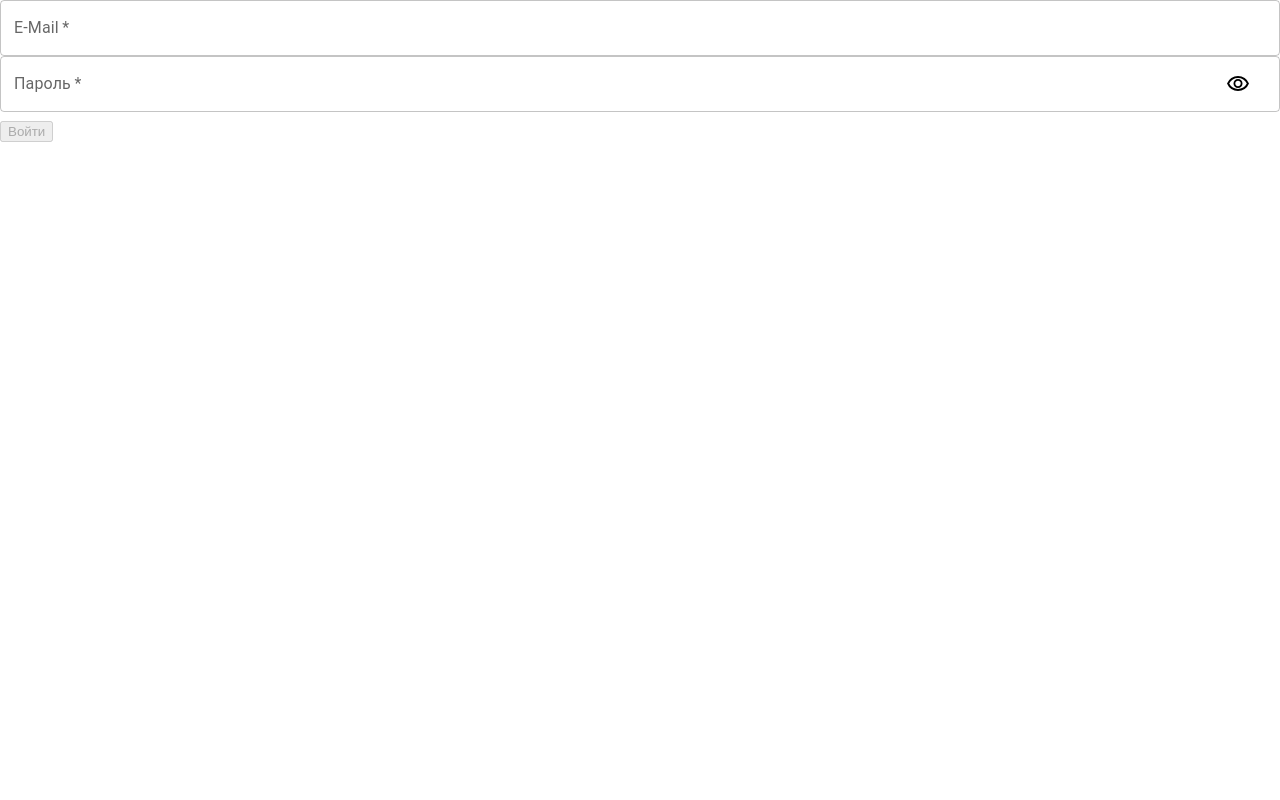
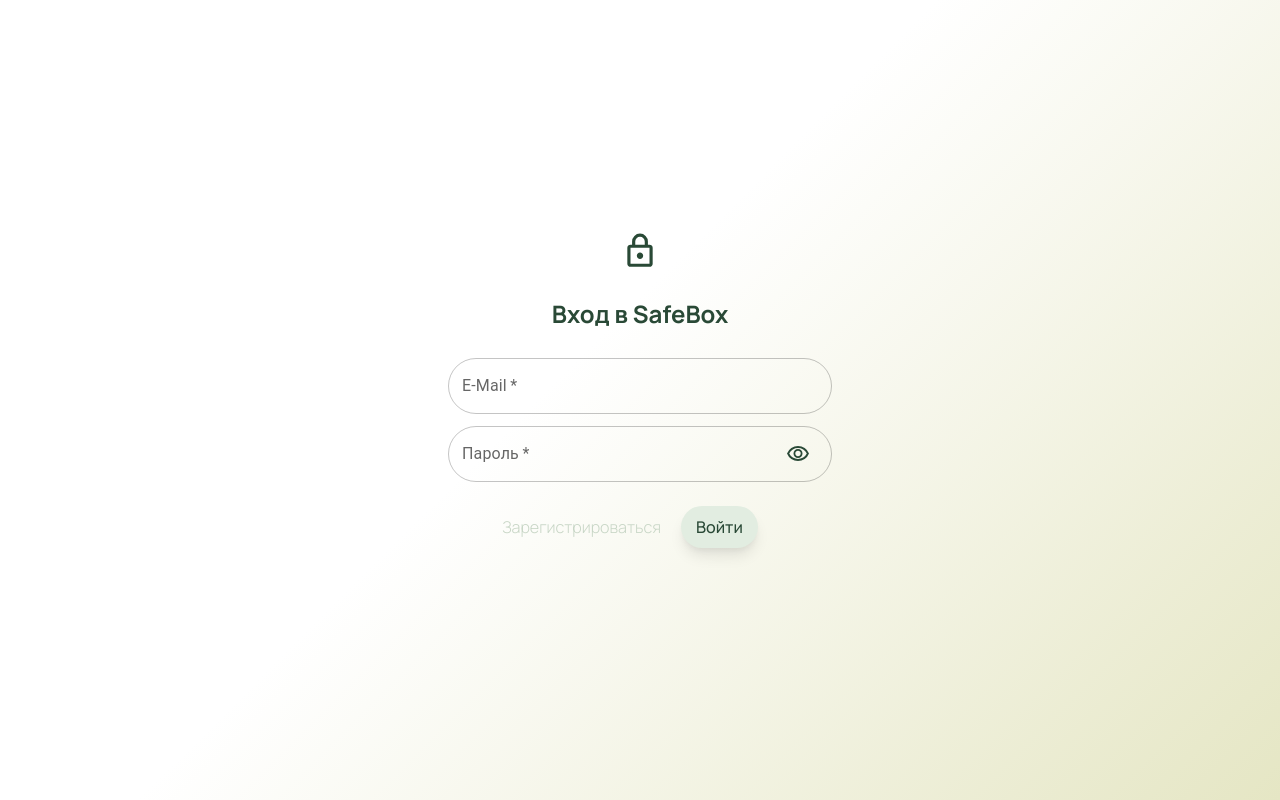
Before and after one commit to poletela-na-mars/password-manager, a React (Create React App) app: page /login in a window 1280 px wide. Built offline with nearby package versions, Linux system fonts and the light colour scheme.

Commit message:
Login page

```diff
--- a/src/App.tsx
+++ b/src/App.tsx
@@ -2,6 +2,7 @@
 import { Route, Routes } from 'react-router-dom';
 import { Login, Register, Storage } from './pages';
 
+import './index.scss';
 
 function App() {
   return (
--- a/src/components/AuthTextFields/index.tsx
+++ b/src/components/AuthTextFields/index.tsx
@@ -1,9 +1,6 @@
 import { FieldErrors, UseFormRegister } from 'react-hook-form';
 
-import { IconButton, InputAdornment, TextField } from '@mui/material';
-
-import { ReactComponent as VisibilityOffIcon } from '../../assets/img/visibility-off-icon.svg';
-import { ReactComponent as VisibilityIcon } from '../../assets/img/visibility-icon.svg';
+import { StyledTextField } from '../styled/StyledTextField';
 
 import { AuthTextFieldsType } from '../../@types/auth-types';
 
@@ -17,36 +14,11 @@
 export const AuthTextFields = ({ errors, register, showPassword, onPasswordShowClickHandler }: AuthTextFieldsProps) => {
   return (
       <>
-        <TextField
-            // className={styles.field}
-            label='E-Mail'
-            fullWidth
-            // error={Boolean(errors.LoginError?.message)}
-            helperText={errors.email?.message}
-            {...register('email', { required: 'Укажите e-mail' })}
-            type='email'
-            inputProps={{ maxLength: 40 }}
-            required={true}
-        />
-        <TextField
-            // className={styles.field}
-            label='Пароль'
-            fullWidth
-            // error={Boolean(errors.LoginError?.message)}
-            // helperText={errors.LoginError?.message}
-            {...register('password', { required: 'Введите пароль' })}
-            type={showPassword ? 'text' : 'password'}
-            required={true}
-            inputProps={{ maxLength: 40 }}
-            InputProps={{
-              endAdornment:
-                  <InputAdornment position='end' sx={{ marginRight: 1 }}>
-                    <IconButton onClick={onPasswordShowClickHandler}>
-                      {showPassword ? <VisibilityOffIcon /> : <VisibilityIcon />}
-                    </IconButton>
-                  </InputAdornment>
-            }}
-        />
+        <StyledTextField label='E-Mail' helperText={errors.email?.message} register={register} registerVal='email'
+                         registerStr='Введите e-mail' type='email' inputProps={{ maxLength: 40 }} />
+        <StyledTextField label='Пароль' helperText={errors.password?.message} register={register} registerVal='password'
+                         registerStr='Введите пароль' type='password' inputProps={{ maxLength: 40 }}
+                         onPasswordShowClickHandler={onPasswordShowClickHandler} showPassword={showPassword} />
       </>
   );
 };
--- a/src/components/index.ts
+++ b/src/components/index.ts
@@ -1 +1,2 @@
 export * from './AuthTextFields';
+export * from './styled/StyledTextField';
--- /dev/null
+++ b/src/components/styled/StyledTextField.tsx
@@ -0,0 +1,61 @@
+import { IconButton, InputAdornment, InputBaseComponentProps, TextField } from '@mui/material';
+import { UseFormRegister } from 'react-hook-form';
+
+import { AuthTextFieldsType } from '../../@types/auth-types';
+
+import styles from '../../scss/components/AuthTextFields.module.scss';
+
+import { ReactComponent as VisibilityOffIcon } from '../../assets/img/visibility-off-icon.svg';
+import { ReactComponent as VisibilityIcon } from '../../assets/img/visibility-icon.svg';
+
+type StyledTextFieldProps = {
+  label: string;
+  helperText: string | undefined;
+  register: UseFormRegister<AuthTextFieldsType>;
+  registerVal: 'email' | 'password';
+  registerStr: string;
+  type: string;
+  inputProps: InputBaseComponentProps;
+  showPassword?: boolean;
+  onPasswordShowClickHandler?: () => void;
+};
+
+export const StyledTextField = ({
+                                  label,
+                                  helperText,
+                                  register,
+                                  registerVal,
+                                  registerStr,
+                                  type,
+                                  inputProps,
+                                  onPasswordShowClickHandler,
+                                  showPassword
+                                }: StyledTextFieldProps) => {
+  let IP;
+  if (registerVal === 'password') {
+    IP = {
+      endAdornment:
+          <InputAdornment position='end' >
+            <IconButton onClick={onPasswordShowClickHandler}>
+              {showPassword ? <VisibilityOffIcon /> : <VisibilityIcon />}
+            </IconButton>
+          </InputAdornment>
+    };
+    type = showPassword ? 'text' : 'password';
+  }
+
+  return <TextField
+      className={styles.field}
+      margin='dense'
+      label={label}
+      fullWidth
+      // error={Boolean(errors.LoginError?.message)}
+      helperText={helperText}
+      {...register(registerVal, { required: registerStr })}
+      type={type}
+      inputProps={inputProps}
+      InputProps={{ sx: { borderRadius: 30 }, ...IP }}
+      required={true}
+      autoComplete={'on'}
+  />
+};
--- a/src/index.scss
+++ b/src/index.scss
@@ -1,7 +1,10 @@
 body {
   margin: 0;
-  font-family: 'Manrope', sans-serif;
   -webkit-font-smoothing: antialiased;
   -moz-osx-font-smoothing: grayscale;
   font-size: calc(1vw + 0.6em);
 }
+
+body, input, textarea, button {
+  font-family: 'Manrope', sans-serif;
+}
--- a/src/index.tsx
+++ b/src/index.tsx
@@ -1,9 +1,11 @@
 import React from 'react';
 import ReactDOM from 'react-dom/client';
 import { BrowserRouter } from 'react-router-dom';
+import { ThemeProvider } from '@mui/material';
 
 import App from './App';
-import './index.scss';
+
+import { theme } from './scss/theme';
 
 const root = ReactDOM.createRoot(
     document.getElementById('root') as HTMLElement
@@ -12,7 +14,9 @@
 root.render(
     <React.StrictMode>
       <BrowserRouter>
-        <App />
+        <ThemeProvider theme={theme}>
+          <App />
+        </ThemeProvider>
       </BrowserRouter>
     </React.StrictMode>
 );
--- a/src/pages/Login/index.tsx
+++ b/src/pages/Login/index.tsx
@@ -2,6 +2,9 @@
 import { FieldValues, useForm } from 'react-hook-form';
 
 import { AuthTextFields } from '../../components';
+import { ReactComponent as LockIcon } from '../../assets/img/lock-icon.svg';
+
+import styles from '../../scss/pages/Login.module.scss';
 
 export const Login = () => {
   const [showPassword, setShowPassword] = useState(false);
@@ -38,12 +41,18 @@
   };
 
   return (
+      <div className={styles.root}>
         <form onSubmit={handleSubmit(onSubmit)}>
+          <LockIcon width={38} height={38} />
+          <h2>Вход в SafeBox</h2>
           <AuthTextFields errors={errors} register={register} showPassword={showPassword}
                           onPasswordShowClickHandler={onPasswordShowClickHandler} />
-        <button type='submit' disabled={!isValid || isSubmitting}>
+          {/*TODO - link to register page*/}
+          <a className={styles.regOrLogLink}>Зарегистрироваться</a>
+          <button className={styles.loginButton} type='submit' disabled={!isValid || isSubmitting}>
             Войти
           </button>
         </form>
+      </div>
   );
 };
--- /dev/null
+++ b/src/scss/App.scss
@@ -0,0 +1,73 @@
+@import 'variables';
+
+@mixin classicButton($radius: 30px, $b-color: $honeydew, $color: $brunswick-green, $margin: 20px, $padding: 10px 15px 10px 15px) {
+  cursor: pointer;
+  border: none;
+  border-radius: $radius;
+  background-color: $b-color;
+  color: $color;
+  margin: $margin;
+  box-shadow: rgba(0, 0, 0, 0.1) 0px 10px 15px -3px, rgba(0, 0, 0, 0.05) 0px 4px 6px -2px;
+  padding: $padding;
+}
+
+@-webkit-keyframes jello-horizontal {
+  0% {
+    -webkit-transform: scale3d(1, 1, 1);
+    transform: scale3d(1, 1, 1);
+  }
+  30% {
+    -webkit-transform: scale3d(1.25, 0.75, 1);
+    transform: scale3d(1.25, 0.75, 1);
+  }
+  40% {
+    -webkit-transform: scale3d(0.75, 1.25, 1);
+    transform: scale3d(0.75, 1.25, 1);
+  }
+  50% {
+    -webkit-transform: scale3d(1.15, 0.85, 1);
+    transform: scale3d(1.15, 0.85, 1);
+  }
+  65% {
+    -webkit-transform: scale3d(0.95, 1.05, 1);
+    transform: scale3d(0.95, 1.05, 1);
+  }
+  75% {
+    -webkit-transform: scale3d(1.05, 0.95, 1);
+    transform: scale3d(1.05, 0.95, 1);
+  }
+  100% {
+    -webkit-transform: scale3d(1, 1, 1);
+    transform: scale3d(1, 1, 1);
+  }
+}
+@keyframes jello-horizontal {
+  0% {
+    -webkit-transform: scale3d(1, 1, 1);
+    transform: scale3d(1, 1, 1);
+  }
+  30% {
+    -webkit-transform: scale3d(1.25, 0.75, 1);
+    transform: scale3d(1.25, 0.75, 1);
+  }
+  40% {
+    -webkit-transform: scale3d(0.75, 1.25, 1);
+    transform: scale3d(0.75, 1.25, 1);
+  }
+  50% {
+    -webkit-transform: scale3d(1.15, 0.85, 1);
+    transform: scale3d(1.15, 0.85, 1);
+  }
+  65% {
+    -webkit-transform: scale3d(0.95, 1.05, 1);
+    transform: scale3d(0.95, 1.05, 1);
+  }
+  75% {
+    -webkit-transform: scale3d(1.05, 0.95, 1);
+    transform: scale3d(1.05, 0.95, 1);
+  }
+  100% {
+    -webkit-transform: scale3d(1, 1, 1);
+    transform: scale3d(1, 1, 1);
+  }
+}
--- /dev/null
+++ b/src/scss/components/AuthTextFields.module.scss
@@ -0,0 +1,8 @@
+@import '../variables';
+
+.field {
+  input::-ms-reveal,
+  input::-ms-clear {
+    display: none;
+  }
+}
--- /dev/null
+++ b/src/scss/pages/Login.module.scss
@@ -0,0 +1,124 @@
+@import '../variables', '../App';
+
+.root {
+  background: #E5E6C4;
+  background: linear-gradient(315deg, #E5E6C4, #FFFFFF 55%);
+  height: 100vh;
+  display: flex;
+  justify-content: center;
+  align-items: center;
+
+  form {
+    text-align: center;
+    margin: 20px 20px 60px;
+
+    svg {
+      fill: $brunswick-green;
+    }
+
+    h2 {
+      color: $brunswick-green;
+      text-align: center;
+      font-weight: 700;
+      font-size: calc(1vw + 0.8em);
+
+      @media (max-width: 700px) {
+        font-size: calc(1vw + 1em);
+      }
+
+      @media (min-width: 900px) {
+        font-size: calc(1vw + 0.7em);
+      }
+
+      @media (min-width: 1000px) {
+        font-size: calc(1vw + 0.6em);
+      }
+
+      @media (min-width: 1200px) {
+        font-size: calc(1vw + 0.5em);
+      }
+
+      @media (min-width: 1600px) {
+        font-size: calc(1vw + 0.3em);
+      }
+    }
+
+    .loginButton {
+      @include classicButton();
+      font-size: calc(1vw + 0.5em);
+      font-weight: 500;
+
+      @media (max-width: 700px) {
+        font-size: calc(1vw + 0.8em);
+      }
+
+      @media (min-width: 900px) {
+        font-size: calc(1vw + 0.5em);
+      }
+
+      @media (min-width: 1000px) {
+        font-size: calc(1vw + 0.3em);
+      }
+
+      @media (min-width: 1200px) {
+        font-size: calc(1vw + 0.15em);
+      }
+
+      @media (min-width: 1600px) {
+        font-size: calc(1vw + 0.1em);
+      }
+
+      &:active {
+        transform: scale(0.9);
+      }
+    }
+
+    @media (min-width: 500px) {
+      margin: 15%;
+    }
+    @media (min-width: 700px) {
+      margin: 22%;
+    }
+    @media (min-width: 900px) {
+      margin: 28%;
+    }
+    @media (min-width: 1200px) {
+      margin: 35%;
+    }
+  }
+
+  .regOrLogLink {
+    display: inline-block;
+    text-decoration: none;
+    color: $ash-gray;
+    font-weight: 300;
+    cursor: pointer;
+
+    &:hover {
+      transition: color 0.4ms;
+      color: $dim-gray;
+    }
+
+    font-size: calc(1vw + 0.5em);
+
+    @media (max-width: 700px) {
+      font-size: calc(1vw + 0.8em);
+    }
+
+    @media (min-width: 900px) {
+      font-size: calc(1vw + 0.5em);
+    }
+
+    @media (min-width: 1000px) {
+      font-size: calc(1vw + 0.3em);
+    }
+
+    @media (min-width: 1200px) {
+      font-size: calc(1vw + 0.15em);
+    }
+
+    @media (min-width: 1600px) {
+      font-size: calc(1vw + 0.1em);
+    }
+  }
+}
--- /dev/null
+++ b/src/scss/theme.ts
@@ -0,0 +1,14 @@
+import { createTheme } from '@mui/material';
+
+// TODO - caution. changes in _variables.scss should be here too
+export const theme = createTheme({
+  palette: {
+    primary: {
+      // brunswick-green
+      main: '#294936',
+    },
+    secondary: {
+      main: '#edf2ff',
+    },
+  },
+});
```
Also changed, not shown: src/assets/img/lock-icon.svg (added), src/scss/_variables.scss (line endings or trailing spaces). Lines whose indentation alone changed are shown as unchanged.
